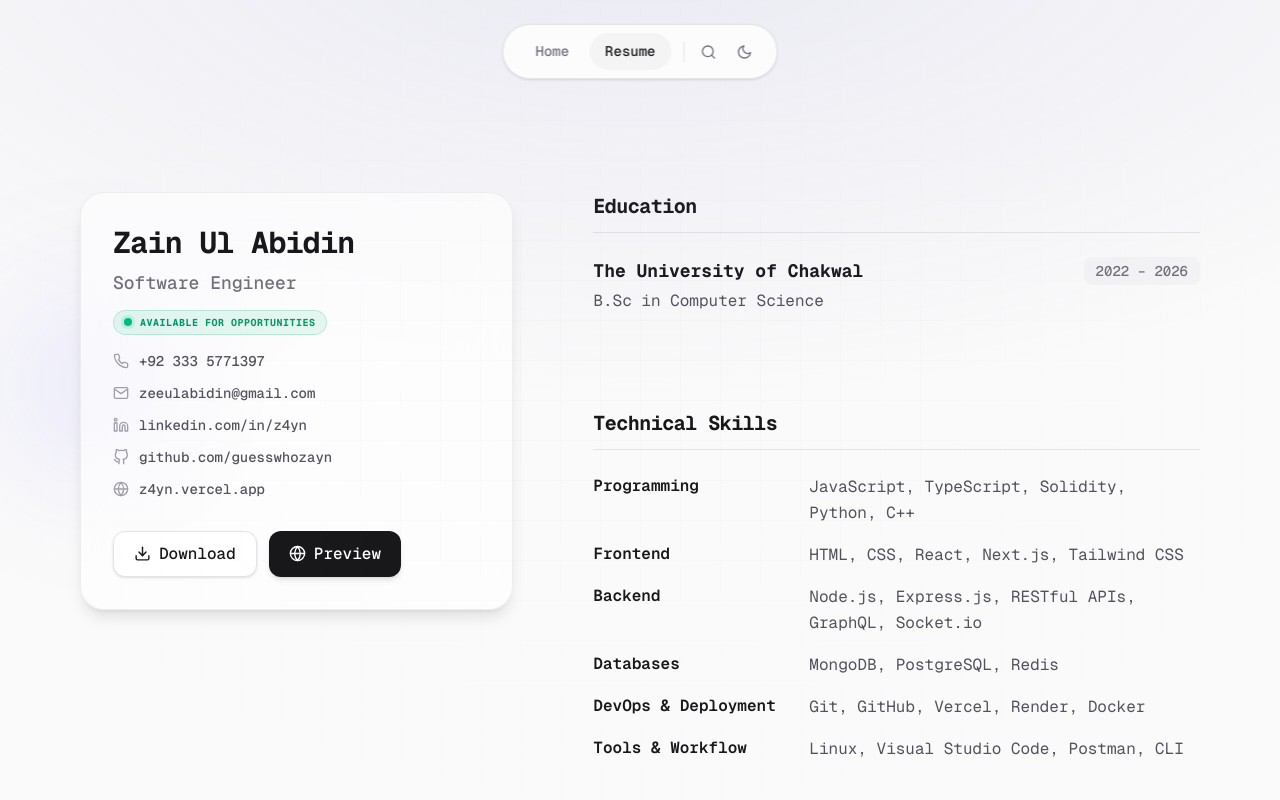
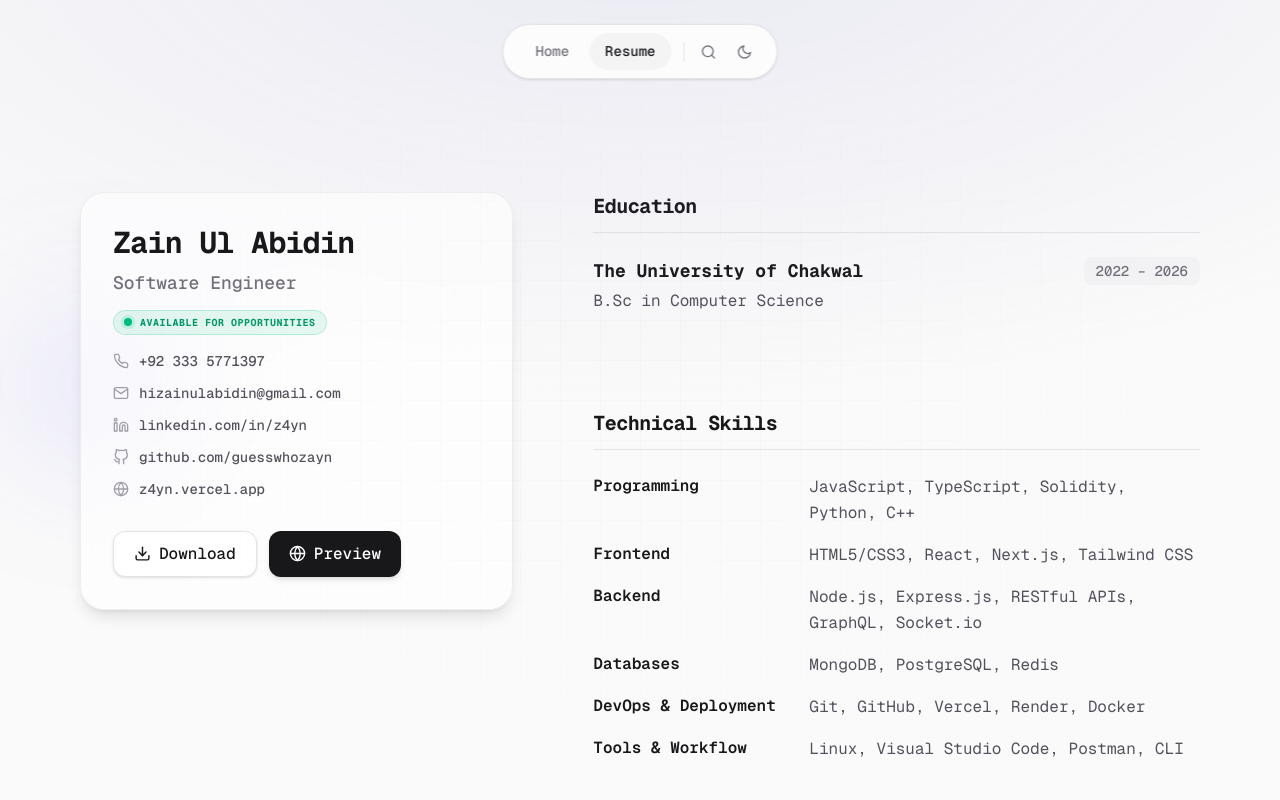
Before and after one commit to guesswhozayn/portfolio, a React (Vite) app: page /resume in a window 1280 px wide. Shown: the top 800 px of the page. Built offline with nearby package versions, Linux system fonts and the light colour scheme.

Commit message:
updated skills and email

```diff
--- a/src/components/Skills.jsx
+++ b/src/components/Skills.jsx
@@ -11,8 +11,7 @@ export default function Skills() {
     { name: "Next.js", cat: "Frontend", color: "bg-emerald-500" },
     { name: "Tailwind CSS", cat: "Frontend", color: "bg-emerald-500" },
     { name: "Framer Motion", cat: "Frontend", color: "bg-emerald-500" },
-    { name: "HTML", cat: "Frontend", color: "bg-emerald-500" },
-    { name: "CSS", cat: "Frontend", color: "bg-emerald-500" },
+    { name: "HTML5/CSS3", cat: "Frontend", color: "bg-emerald-500" },
   ];
 
   const row2 = [
@@ -21,8 +20,6 @@ export default function Skills() {
     { name: "RESTful APIs", cat: "Backend", color: "bg-blue-500" },
     { name: "GraphQL", cat: "Backend", color: "bg-blue-500" },
     { name: "Socket.io", cat: "Backend", color: "bg-blue-500" },
-    { name: "BullMQ", cat: "Backend", color: "bg-blue-500" },
-    { name: "JWT", cat: "Backend", color: "bg-blue-500" },
     { name: "MongoDB", cat: "Databases", color: "bg-rose-500" },
     { name: "PostgreSQL", cat: "Databases", color: "bg-rose-500" },
     { name: "Redis", cat: "Databases", color: "bg-rose-500" },
@@ -32,7 +29,6 @@ export default function Skills() {
     { name: "Smart Contracts", cat: "Blockchain", color: "bg-amber-500" },
     { name: "Hardhat", cat: "Blockchain", color: "bg-amber-500" },
     { name: "Ethers.js", cat: "Blockchain", color: "bg-amber-500" },
-    { name: "OpenZeppelin", cat: "Blockchain", color: "bg-amber-500" },
     { name: "Git", cat: "DevOps & Deployment", color: "bg-purple-500" },
     { name: "GitHub", cat: "DevOps & Deployment", color: "bg-purple-500" },
     { name: "Vercel", cat: "DevOps & Deployment", color: "bg-purple-500" },
--- a/src/pages/ResumePage.jsx
+++ b/src/pages/ResumePage.jsx
@@ -19,7 +19,7 @@ export default function ResumePage() {
 
   const categories = [
     { name: "Programming", skills: ["JavaScript", "TypeScript", "Solidity", "Python", "C++"] },
-    { name: "Frontend",    skills: ["HTML", "CSS", "React", "Next.js", "Tailwind CSS"] },
+    { name: "Frontend",    skills: ["HTML5/CSS3", "React", "Next.js", "Tailwind CSS"] },
     { name: "Backend",     skills: ["Node.js", "Express.js", "RESTful APIs", "GraphQL", "Socket.io"] },
     { name: "Databases",   skills: ["MongoDB", "PostgreSQL", "Redis"] },
     { name: "DevOps & Deployment", skills: ["Git", "GitHub", "Vercel", "Render", "Docker"] },
@@ -69,10 +69,10 @@ export default function ResumePage() {
                     <div className="flex items-center gap-2.5">
                       <FiMail className="text-zinc-400 dark:text-zinc-500 shrink-0" size={16} />
                       <button
-                        onClick={() => handleCopy("zeeulabidin@gmail.com", "email")}
+                        onClick={() => handleCopy("hizainulabidin@gmail.com", "email")}
                         className="hover:text-zinc-900 dark:hover:text-white transition-colors cursor-pointer text-left focus:outline-none"
                       >
-                        zeeulabidin@gmail.com
+                        hizainulabidin@gmail.com
                       </button>
                       {copiedText === "email" && (
                         <span className="text-[10px] text-emerald-500 font-mono">Copied!</span>
```
